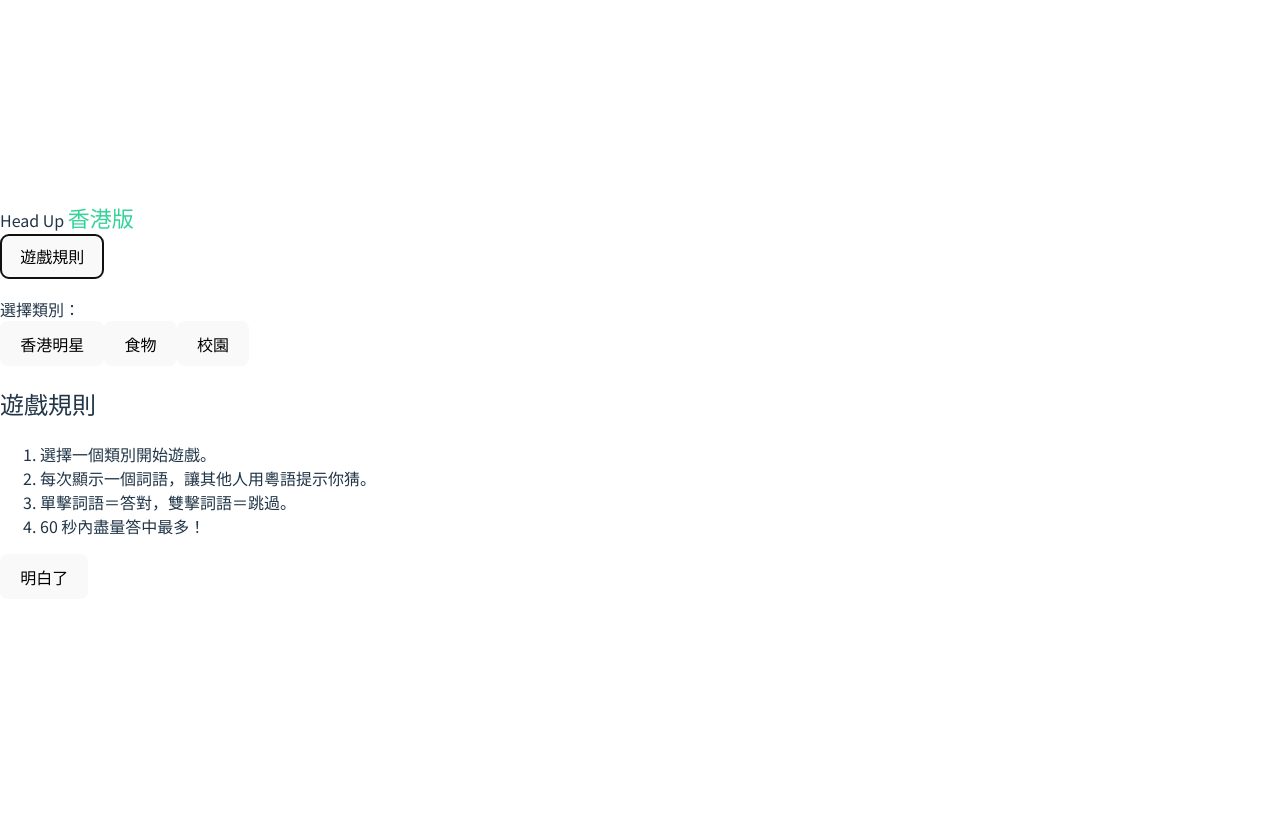
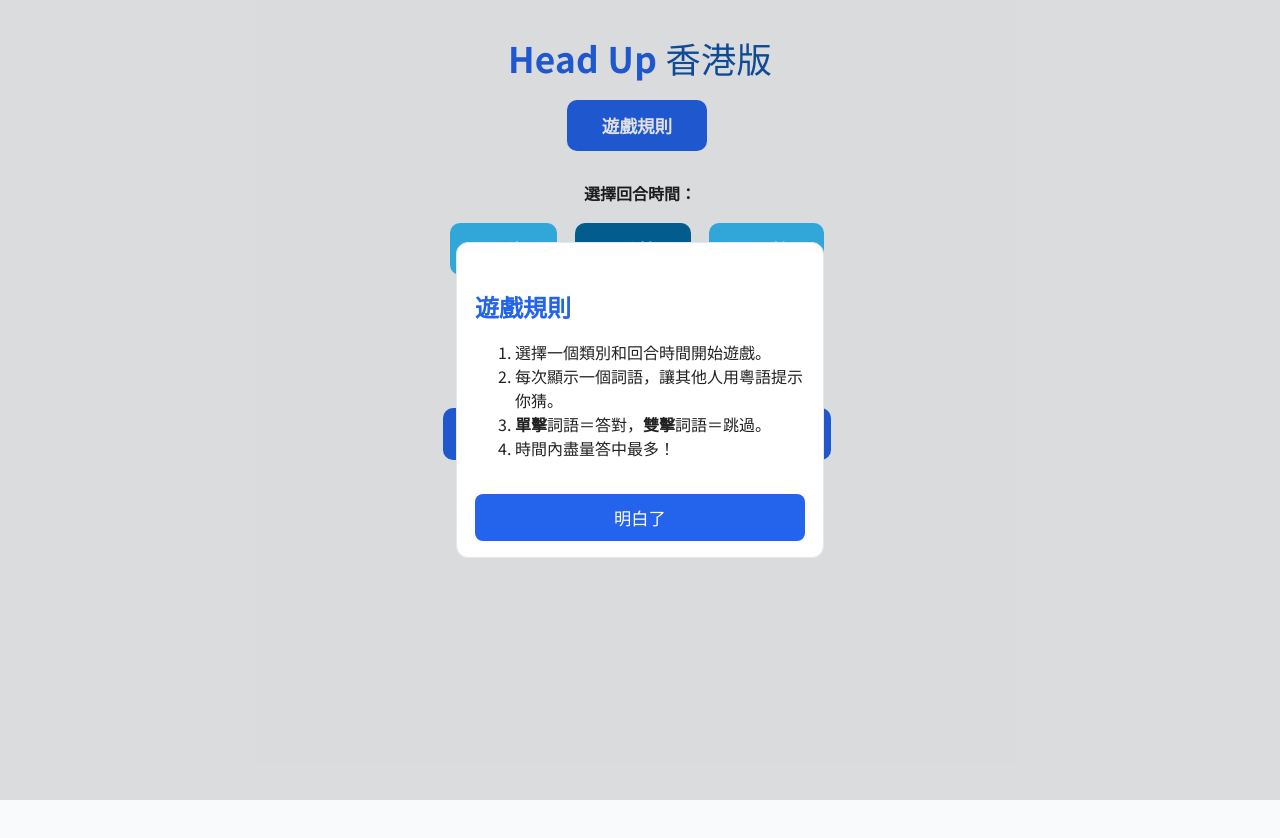
Before and after one commit to joywong1228/heas_up_hong_kong_version, a React (Vite) app in the folder head-up-hk/: page / in a window 1280 px wide. Both pictures are taken after a click on the button "遊戲規則". Shown: the top 838 px of the page. Before the commit the page ends 800 px from the top, so only its background shows below. Built offline with nearby package versions, Linux system fonts and the light colour scheme.

Commit message:
vercel fix

```diff
--- a/head-up-hk/index.html
+++ b/head-up-hk/index.html
@@ -1,11 +1,154 @@
-<!doctype html>
+<!DOCTYPE html>
 <html lang="en">
   <head>
     <meta charset="UTF-8" />
-<link href="https://fonts.googleapis.com/css2?family=Noto+Sans+TC:wght@400;700&display=swap" rel="stylesheet">
-<style>
-  body { font-family: "Noto Sans TC", "PingFang TC", "Heiti TC", "Microsoft JhengHei", "sans-serif"; }
-</style>
+    <link
+      href="https://fonts.googleapis.com/css2?family=Noto+Sans+TC:wght@400;700&display=swap"
+      rel="stylesheet"
+    />
+    <style>
+      body {
+        background: #f8fafc;
+        font-family: "Noto Sans TC", "PingFang TC", Arial, sans-serif;
+        margin: 0;
+        color: #222;
+      }
+      .container {
+        max-width: 440px;
+        margin: 0 auto;
+        padding: 32px 12px 24px 12px;
+        min-height: 100vh;
+        display: flex;
+        flex-direction: column;
+        align-items: center;
+        justify-content: flex-start;
+      }
+      .title {
+        font-size: 2.2em;
+        font-weight: bold;
+        color: #2463eb;
+        margin-bottom: 0.2em;
+        letter-spacing: 0.01em;
+      }
+      .subtitle {
+        color: #15a;
+        margin-bottom: 20px;
+        font-weight: 500;
+      }
+      .btn {
+        padding: 0.75em 2em;
+        margin: 10px 6px 0 0;
+        font-size: 1.1em;
+        background: #2463eb;
+        color: #fff;
+        border: none;
+        border-radius: 10px;
+        cursor: pointer;
+        font-weight: 600;
+        transition: background 0.18s;
+      }
+      .btn.selected,
+      .btn:active {
+        background: #1e40af;
+      }
+      .btn.secondary {
+        background: #38bdf8;
+      }
+      .btn.secondary.selected,
+      .btn.secondary:active {
+        background: #0369a1;
+      }
+      .categories {
+        display: flex;
+        flex-wrap: wrap;
+        gap: 12px;
+        margin-bottom: 24px;
+        justify-content: center;
+      }
+      .timer-bar {
+        width: 100%;
+        text-align: center;
+        margin: 0 0 24px 0;
+      }
+      .timer {
+        font-size: 2.4em;
+        color: #e11d48;
+        font-weight: bold;
+        background: #fff;
+        border-radius: 18px;
+        padding: 0.25em 1.3em;
+        display: inline-block;
+        border: 2px solid #e11d48;
+        letter-spacing: 0.06em;
+      }
+      .score-bar {
+        font-size: 1.1em;
+        color: #2463eb;
+        font-weight: 600;
+        margin-bottom: 14px;
+      }
+      .word-card {
+        font-size: 2.7em;
+        font-weight: 800;
+        color: #222;
+        background: #fff;
+        border: 2px solid #2463eb;
+        border-radius: 24px;
+        margin: 30px 0 16px 0;
+        padding: 1.1em 0.6em;
+        width: 92vw;
+        max-width: 370px;
+        min-height: 1.3em;
+        user-select: none;
+        cursor: pointer;
+        transition: background 0.09s;
+      }
+      .hint {
+        font-size: 1em;
+        color: #999;
+        margin-top: 20px;
+      }
+      .end-score {
+        font-size: 2.2em;
+        color: #15803d;
+        font-weight: 800;
+        margin: 30px 0 18px 0;
+      }
+      .rules-modal-bg {
+        position: fixed;
+        top: 0;
+        left: 0;
+        width: 100vw;
+        height: 100vh;
+        background: rgba(0, 0, 0, 0.12);
+        z-index: 50;
+        display: flex;
+        align-items: center;
+        justify-content: center;
+      }
+      .rules-modal {
+        background: #fff;
+        border-radius: 12px;
+        max-width: 330px;
+        padding: 26px 18px 16px 18px;
+        text-align: left;
+        border: 1.5px solid #e5e7eb;
+      }
+      .rules-modal h2 {
+        color: #2463eb;
+        margin-bottom: 10px;
+      }
+      .rules-modal button {
+        width: 100%;
+        padding: 11px;
+        font-size: 1.08em;
+        background: #2463eb;
+        color: #fff;
+        border: none;
+        border-radius: 8px;
+        margin-top: 18px;
+      }
+    </style>
     <meta name="viewport" content="width=device-width, initial-scale=1.0" />
     <title>Vite + React</title>
   </head>
--- a/head-up-hk/src/App.jsx
+++ b/head-up-hk/src/App.jsx
@@ -1,7 +1,13 @@
 import { useState, useRef } from "react";
 import categories from "./data/categories.json";
-import "./App.css";
 
+const timeOptions = [
+  { label: "30秒", value: 30 },
+  { label: "1分鐘", value: 60 },
+  { label: "2分鐘", value: 120 },
+  { label: "3分鐘", value: 180 },
+  { label: "5分鐘", value: 300 },
+];
 const categoryNames = Object.keys(categories);
 
 export default function App() {
@@ -11,6 +17,7 @@
   const [current, setCurrent] = useState(0);
   const [score, setScore] = useState(0);
   const [timer, setTimer] = useState(60);
+  const [roundSeconds, setRoundSeconds] = useState(60);
   const intervalId = useRef(null);
   const [showRules, setShowRules] = useState(false);
 
@@ -19,11 +26,10 @@
     setWords([...categories[selectedCategory]].sort(() => 0.5 - Math.random()));
     setCurrent(0);
     setScore(0);
-    setTimer(60);
+    setTimer(roundSeconds);
     setStage("game");
 
     if (intervalId.current) clearInterval(intervalId.current);
-
     intervalId.current = setInterval(() => {
       setTimer((t) => {
         if (t <= 1) {
@@ -48,7 +54,7 @@
     setWords([]);
     setCurrent(0);
     setScore(0);
-    setTimer(60);
+    setTimer(roundSeconds);
     if (intervalId.current) clearInterval(intervalId.current);
   }
 
@@ -56,31 +62,29 @@
   let clickTimeout = useRef(null);
   function handleWordClick() {
     if (clickTimeout.current !== null) {
-      // Double click: skip
       clearTimeout(clickTimeout.current);
       clickTimeout.current = null;
-      nextWord(false);
+      nextWord(false); // double click: skip
     } else {
       clickTimeout.current = setTimeout(() => {
-        nextWord(true); // Single click: correct
+        nextWord(true); // single click: correct
         clickTimeout.current = null;
-      }, 250);
+      }, 230);
     }
   }
 
-  // RULES MODAL
   function RulesModal() {
     return (
       <div className="rules-modal-bg">
         <div className="rules-modal">
           <h2>遊戲規則</h2>
           <ol>
-            <li>選擇一個類別開始遊戲。</li>
+            <li>選擇一個類別和回合時間開始遊戲。</li>
             <li>每次顯示一個詞語，讓其他人用粵語提示你猜。</li>
             <li>
               <b>單擊</b>詞語＝答對，<b>雙擊</b>詞語＝跳過。
             </li>
-            <li>60 秒內盡量答中最多！</li>
+            <li>時間內盡量答中最多！</li>
           </ol>
           <button onClick={() => setShowRules(false)}>明白了</button>
         </div>
@@ -89,24 +93,39 @@
   }
 
   return (
-    <div className="app-container">
+    <div className="container">
       {stage === "home" && (
         <>
-          <div className="header-title">
-            Head Up{" "}
-            <span style={{ fontSize: 22, color: "#34d399" }}>香港版</span>
+          <div className="title">
+            Head Up <span className="subtitle">香港版</span>
           </div>
-          <button className="rules-btn" onClick={() => setShowRules(true)}>
+          <button
+            className="btn"
+            style={{ marginBottom: 12 }}
+            onClick={() => setShowRules(true)}
+          >
             遊戲規則
           </button>
-          <div style={{ fontWeight: 600, marginTop: 18 }}>選擇類別：</div>
-          <div className="category-list">
+          <div style={{ marginTop: 18, fontWeight: 600, marginBottom: 8 }}>
+            選擇回合時間：
+          </div>
+          <div className="categories" style={{ marginBottom: 18 }}>
+            {timeOptions.map((opt) => (
+              <button
+                key={opt.value}
+                className={`btn secondary${
+                  roundSeconds === opt.value ? " selected" : ""
+                }`}
+                onClick={() => setRoundSeconds(opt.value)}
+              >
+                {opt.label}
+              </button>
+            ))}
+          </div>
+          <div style={{ fontWeight: 600, marginBottom: 8 }}>選擇類別：</div>
+          <div className="categories">
             {categoryNames.map((c) => (
-              <button
-                key={c}
-                className="category-btn"
-                onClick={() => startGame(c)}
-              >
+              <button key={c} className="btn" onClick={() => startGame(c)}>
                 {c}
               </button>
             ))}
@@ -118,10 +137,9 @@
       {stage === "game" && (
         <>
           <div className="timer-bar">
-            <div className="timer-inner">⏰ {timer} 秒</div>
+            <span className="timer">⏰ {timer} 秒</span>
           </div>
-          <div className="game-content">
-            <div className="score">
+          <div className="score-bar">
             類別: {category}　|　分數: {score}
           </div>
           <div
@@ -134,9 +152,8 @@
               <span style={{ color: "#e11d48" }}>冇晒啦!</span>
             )}
           </div>
-            <div className="game-hint">
+          <div className="hint">
             <b>單擊</b>：估啱　|　<b>雙擊</b>：跳過
-            </div>
           </div>
         </>
       )}
@@ -144,14 +161,12 @@
       {stage === "end" && (
         <>
           <div className="timer-bar">
-            <div className="timer-inner">遊戲結束</div>
+            <span className="timer">遊戲結束</span>
           </div>
-          <div className="game-content">
           <div className="end-score">分數: {score}</div>
-            <button className="retry-btn" onClick={restart}>
+          <button className="btn" onClick={restart}>
             再嚟一次
           </button>
-          </div>
         </>
       )}
     </div>
```
Also changed, not shown: head-up-hk/vercel.json (added). Lines whose indentation alone changed are shown as unchanged.
